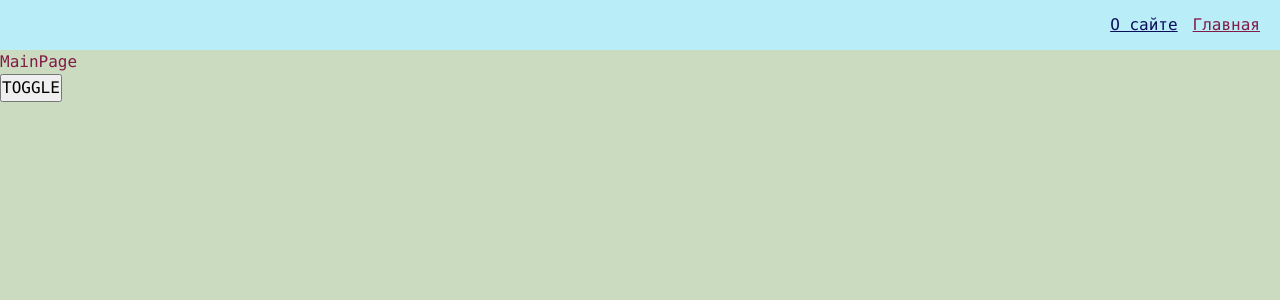
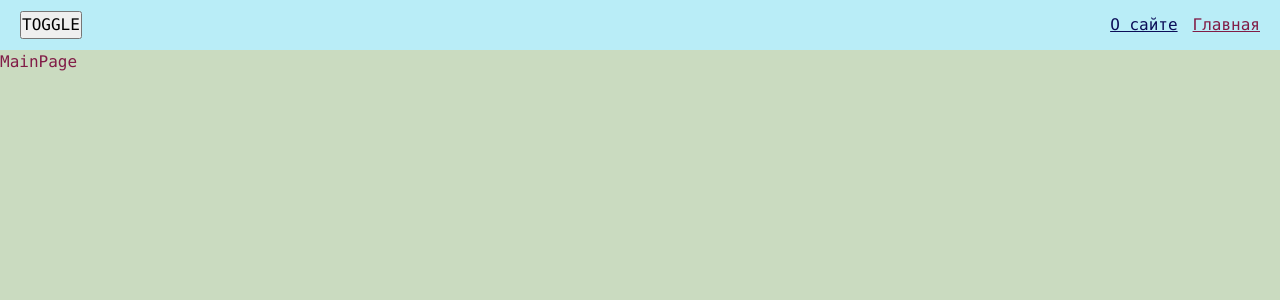
Before and after one commit to ValentinBrest/satisfaction, a React app: page / in a window 1280 px wide. Shown: the top 300 px of the page. Built offline with nearby package versions, Linux system fonts and the light colour scheme.

Commit message:
feat: create ThemeSwitcher
feat: create ThemeSwitcher

```diff
--- a/src/app/App.tsx
+++ b/src/app/App.tsx
@@ -6,13 +6,12 @@
 
 
 function App() {
-    const {theme, toggleTheme} = useTheme()
+    const {theme} = useTheme()
 
     return (
         <div className={classNames('app', {}, [theme])}>
             <NavBar/>
             <AppRouter/>
-            <button onClick={toggleTheme}>TOGGLE</button>
         </div>
     )
 }
--- a/src/widgets/NavBar/ui/NavBar.tsx
+++ b/src/widgets/NavBar/ui/NavBar.tsx
@@ -1,6 +1,7 @@
 import { classNames } from 'shared/lib/classNames/classNames';
 import { AppLink } from 'shared/ui';
 import { AppLinkTheme } from 'shared/ui/AppLink/AppLink';
+import { ThemeSwitcher } from 'widgets/ThemeSwitcher';
 import cl from './NavBar.module.scss';
 
 interface NavBarProps {
@@ -10,6 +11,7 @@
 export const NavBar = ({className}: NavBarProps) => {
     return (
         <div className={classNames(cl.NavBar, {}, [className])}>
+            <ThemeSwitcher/>
             <div className={cl.links}>
                 <AppLink theme={AppLinkTheme.INVERTED} to="/about" className={cl.mainLink}>О сайте</AppLink>
                 <AppLink to="/">Главная</AppLink>
--- /dev/null
+++ b/src/widgets/ThemeSwitcher/index.ts
@@ -0,0 +1,3 @@
+import { ThemeSwitcher } from "./ui/ThemeSwitcher";
+
+export {ThemeSwitcher}
--- /dev/null
+++ b/src/widgets/ThemeSwitcher/ui/ThemeSwitcher.module.scss
@@ -0,0 +1,3 @@
+.ThemeSwitcher {
+
+}
--- /dev/null
+++ b/src/widgets/ThemeSwitcher/ui/ThemeSwitcher.tsx
@@ -0,0 +1,20 @@
+import { useTheme } from 'app/providers/ThemeProvider';
+import { classNames } from 'shared/lib/classNames/classNames';
+import cl from './ThemeSwitcher.module.scss'
+
+interface ThemeSwitcherProps {
+    className?: string;
+}
+
+export const ThemeSwitcher = ({className}: ThemeSwitcherProps) => {
+    const {theme, toggleTheme} = useTheme()
+
+    return (
+        <button
+            onClick={toggleTheme}
+            className={classNames(cl.ThemeSwitcher, {}, [className])}
+        >
+            TOGGLE
+        </button>
+    )
+}
```
